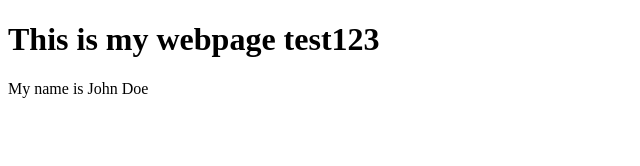
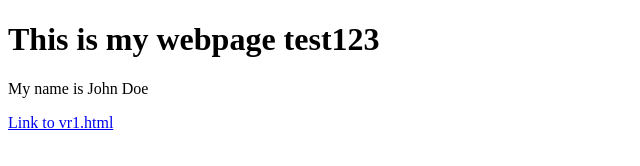
Before and after one commit to bux435x0/aidedvr, a plain HTML site: page index.html in a window 1280 px wide. Shown: the whole page, without its empty margins (0-640 px from the left). Drawn offline with Linux system fonts and the light colour scheme.

Commit message:
link added

```diff
--- a/index.html
+++ b/index.html
@@ -8,5 +8,7 @@
 <body>
     <h1>This is my webpage test123</h1>
     <p>My name is John Doe</p>
+    <!-- add a link to ./vr1.html-->
+    <a href="./vr1.html">Link to vr1.html</a>
 </body>
 </html>
```
